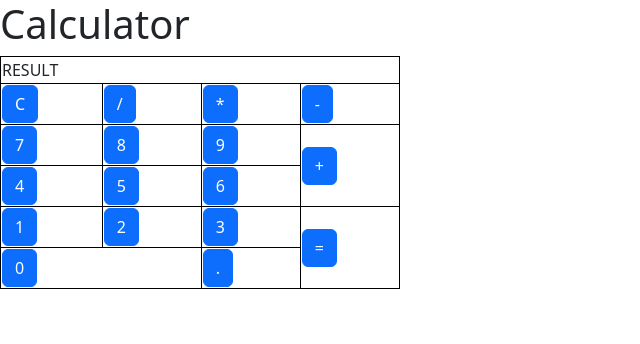
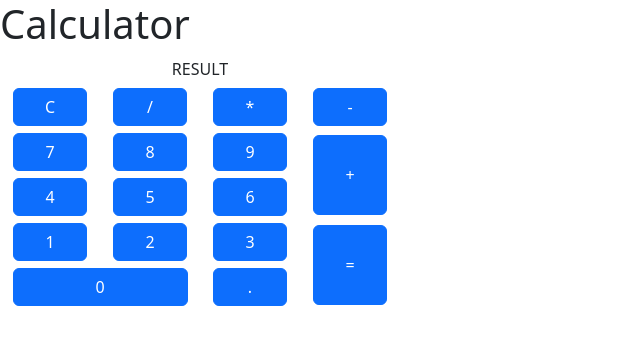
Before and after one commit to DaniRaFe/Calculator, a React (Vite) app: page / in a window 1280 px wide. Shown: the top 344 px of the page, without its empty margins (0-640 px from the left). Built offline with nearby package versions, Linux system fonts and the light colour scheme.

Commit message:
Diseño de los botones

```diff
--- a/src/App.css
+++ b/src/App.css
@@ -3,5 +3,11 @@ table {
 }
 
 td {
-    border:1px solid black;
+   /* border:1px solid black; */
+    text-align:center;
+    width:100px;
 }
+
+button {
+    margin-top: 5px;
+}
--- a/src/App.jsx
+++ b/src/App.jsx
@@ -16,25 +16,25 @@ function App() {
         <td>
           <button
           type='button'
-          className='btn btn-primary'
+          className='btn btn-primary w-75'
           >C</button>
         </td>
         <td>
           <button
           type='button'
-          className='btn btn-primary'
+          className='btn btn-primary w-75'
           >/</button>
         </td>
         <td>
           <button
           type='button'
-          className='btn btn-primary'
+          className='btn btn-primary w-75'
           >*</button>
         </td>
         <td>
           <button
           type='button'
-          className='btn btn-primary'
+          className='btn btn-primary w-75'
           >-</button>
         </td>
       </tr>
@@ -43,25 +43,26 @@ function App() {
       <td>
           <button
           type='button'
-          className='btn btn-primary'
+          className='btn btn-primary w-75'
           >7</button>
         </td>
         <td>
           <button
           type='button'
-          className='btn btn-primary'
+          className='btn btn-primary w-75'
           >8</button>
         </td>
         <td>
           <button
           type='button'
-          className='btn btn-primary'
+          className='btn btn-primary w-75'
           >9</button>
         </td>
         <td rowSpan={2}>
         <button
           type='button'
-          className='btn btn-primary'
+          className='btn btn-primary w-75'
+          style={{height: "80px"}}
           >+</button>
           </td>
       </tr>
@@ -70,19 +71,19 @@ function App() {
       <td>
           <button
           type='button'
-          className='btn btn-primary'
+          className='btn btn-primary w-75'
           >4</button>
         </td>
         <td>
           <button
           type='button'
-          className='btn btn-primary'
+          className='btn btn-primary w-75'
           >5</button>
         </td>
         <td>
           <button
           type='button'
-          className='btn btn-primary'
+          className='btn btn-primary w-75'
           >6</button>
         </td>
       </tr>
@@ -91,25 +92,26 @@ function App() {
       <td>
           <button
           type='button'
-          className='btn btn-primary'
+          className='btn btn-primary w-75'
           >1</button>
         </td>
         <td>
           <button
           type='button'
-          className='btn btn-primary'
+          className='btn btn-primary w-75'
           >2</button>
         </td>
         <td>
           <button
           type='button'
-          className='btn btn-primary'
+          className='btn btn-primary w-75'
           >3</button>
         </td>
         <td rowSpan={2}>
         <button
           type='button'
-          className='btn btn-primary'
+          className='btn btn-primary w-75'
+          style={{height: "80px"}}
           >=</button>
         </td>
       </tr>
@@ -119,12 +121,13 @@ function App() {
         <button
           type='button'
           className='btn btn-primary'
+          style={{width:"175px"}}
           >0</button>
         </td>
         <td>
         <button
           type='button'
-          className='btn btn-primary'
+          className='btn btn-primary w-75'
           >.</button>
         </td>
       </tr>
```
